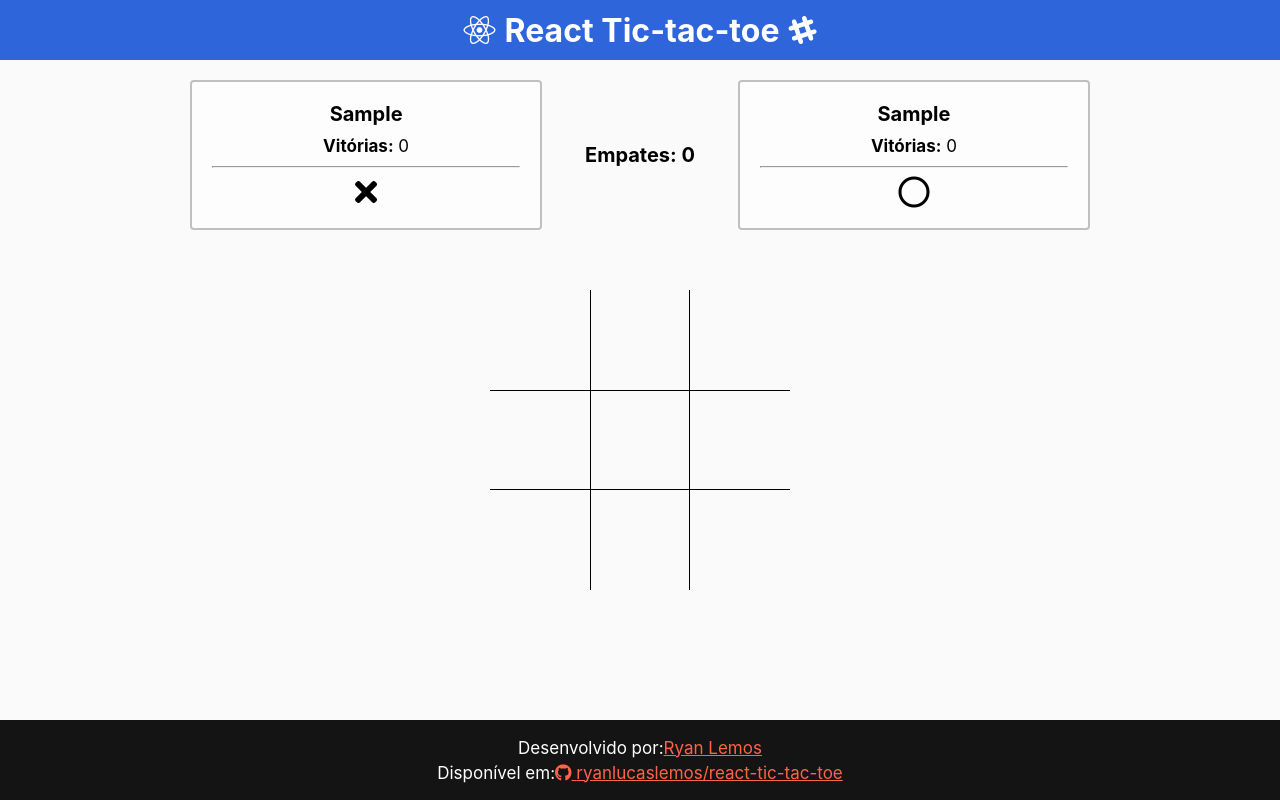
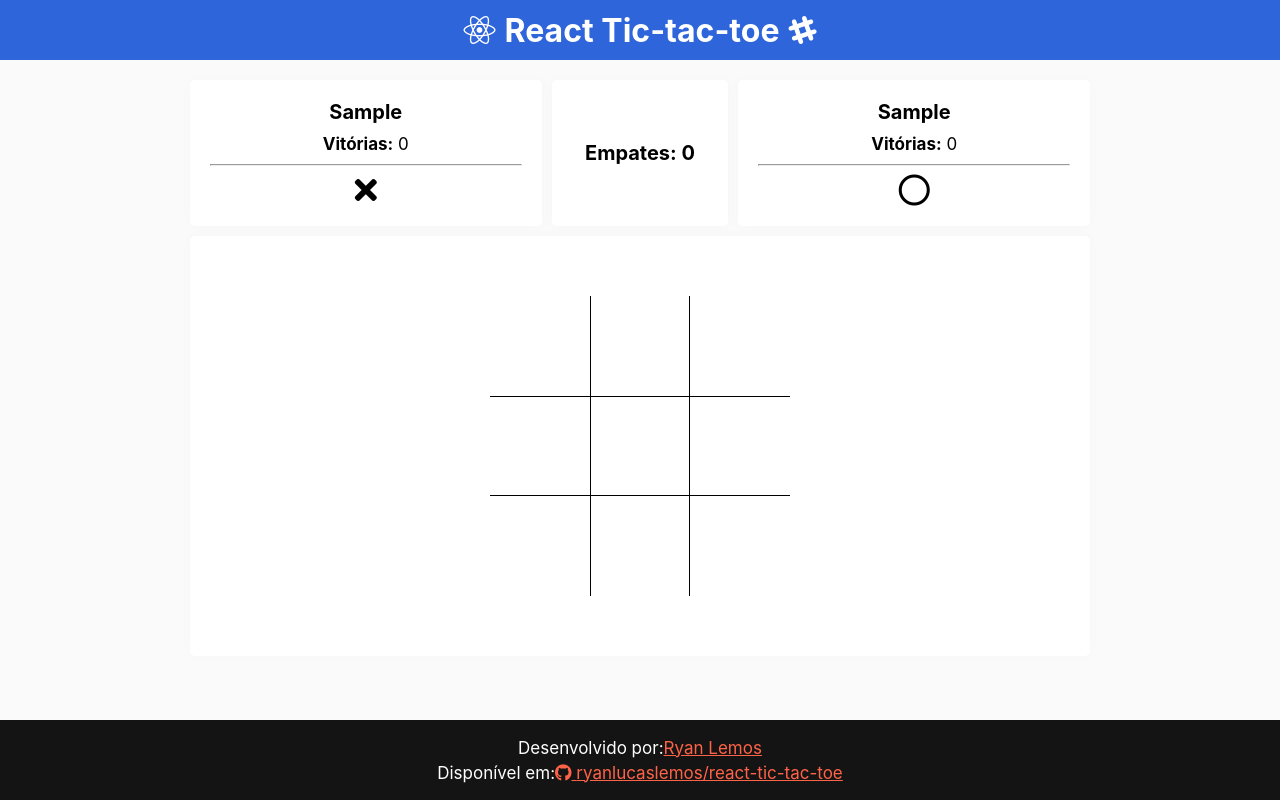
Before and after one commit to ryanlucaslemos/react-tic-tac-toe, a React (Create React App) app: page / in a window 1280 px wide. Both pictures are taken after typing "Sample", "Sample" into the empty fields and a click on the button "Jogar". Built offline with nearby package versions, Linux system fonts and the light colour scheme.

Commit message:
Melhora o aspecto visual dos elementos do jogo

```diff
--- a/src/components/board/styles.css
+++ b/src/components/board/styles.css
@@ -7,5 +7,9 @@
 }
 
 .board-style {
+    margin-top: 10px;
     padding: 60px 0;
+    box-shadow: 0 0 14px 0 rgba(0, 0, 0, 0.02);
+    border-radius: 5px;
+    background-color: #fff;
 }
--- a/src/components/score-board/styles.css
+++ b/src/components/score-board/styles.css
@@ -4,13 +4,15 @@
 }
 
 .score-board {
-    border: 2px solid #75737371;
     border-radius: 4px;
     padding: 20px;
     min-height: 70px;
     background: rgb(253, 253, 253);
     text-align: center;
     flex-basis: 40%;
+    box-shadow: 0 0 14px 0 rgba(0, 0, 0, 0.02);
+    border-radius: 5px;
+    background-color: #fff;
 }
 
 .score-board h4 {
@@ -37,4 +39,8 @@
     justify-content: center;
     margin: 0 10px;
     flex-basis: 20%;
+    box-shadow: 0 0 14px 0 rgba(0, 0, 0, 0.02);
+    border-radius: 5px;
+    background-color: #fff;
+    padding: 30px;
 }
--- a/src/pages/endgame/styles.css
+++ b/src/pages/endgame/styles.css
@@ -2,11 +2,12 @@
   display: flex;
   justify-content: center;
   align-items: center;
-    border: 2px solid #75737371;
-    border-radius: 4px;
+  text-align: center;
   width: 100%;
   min-height: 200px;
-    background: rgb(253, 253, 253);
+  box-shadow: 0 0 14px 0 rgba(0, 0, 0, 0.02);
+  border-radius: 5px;
+  color: #fff;
   margin: 20px 0;
 }
 
@@ -18,11 +19,11 @@
 }
 
 .end-game-alert-success {
-    color: rgb(9, 207, 9);
+  background: rgb(4, 228, 32);
 }
 
 .end-game-alert-warning {
-    color: rgba(58, 58, 58, 0.644);
+  background: rgba(58, 58, 58, 0.644);
 }
 
 .restart {
```
Lines whose indentation alone changed are shown as unchanged.
